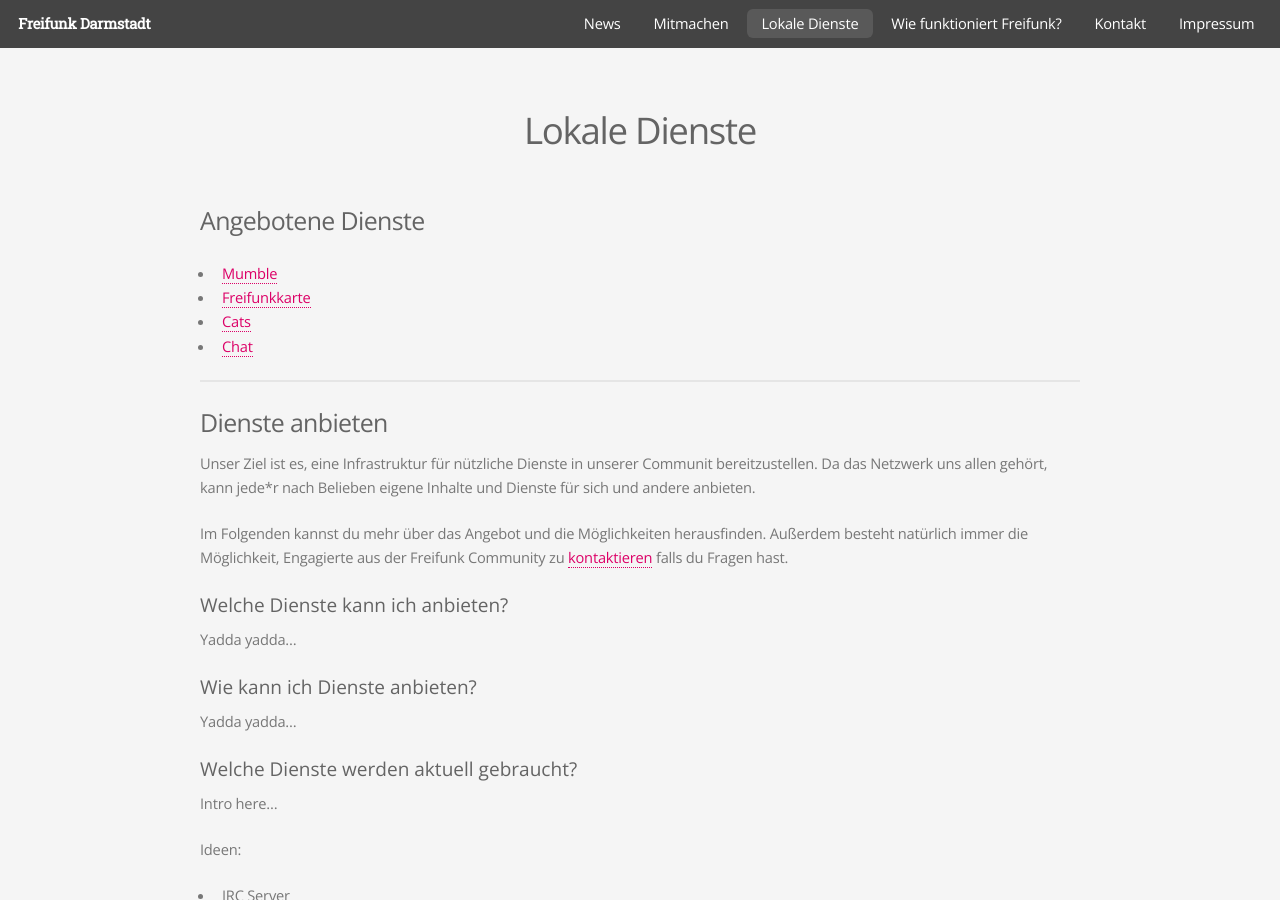
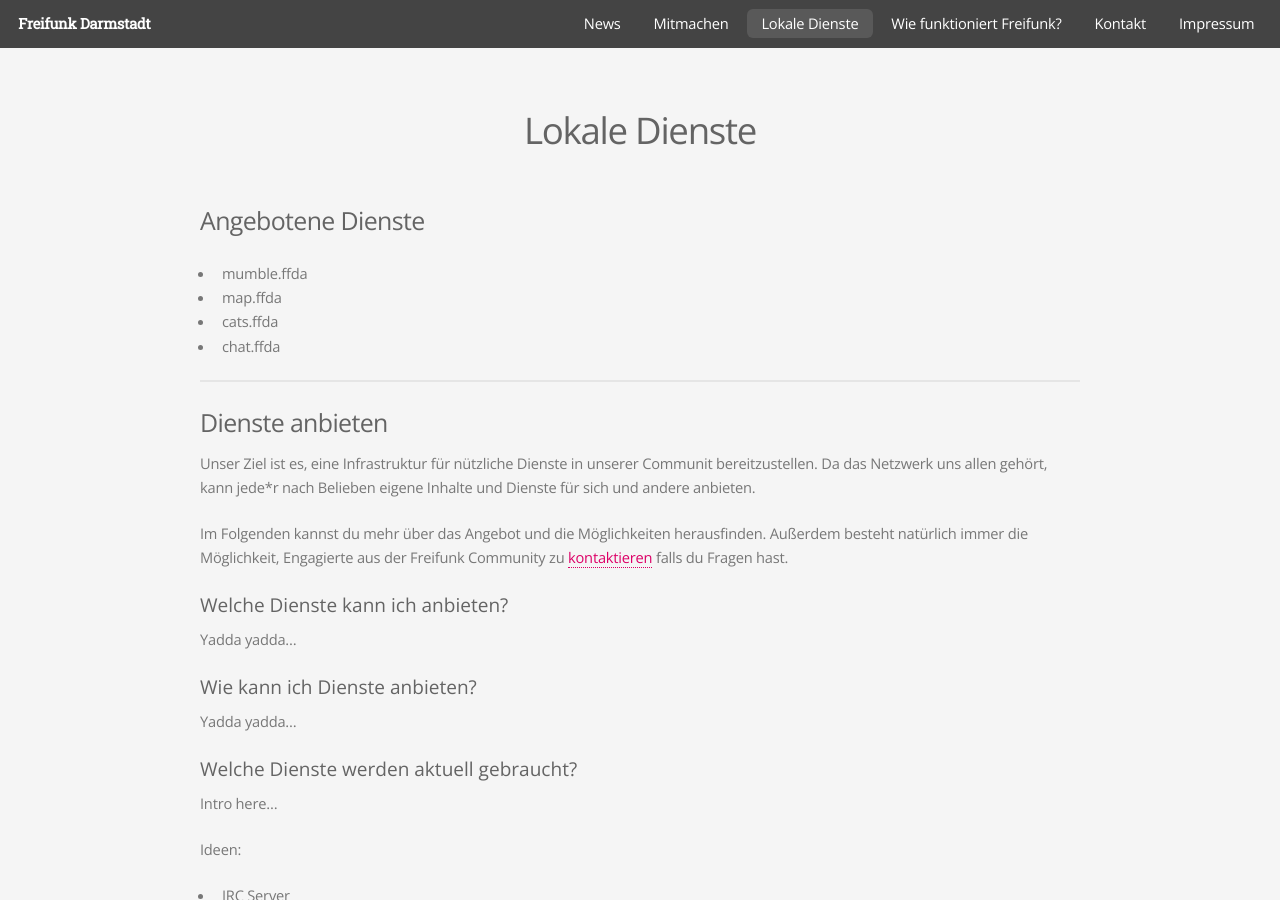
Before and after one commit to mdrenger/darmstadt.freifunk.net, a Jekyll site: the page built from pages/lokale-dienste.md, in a window 1280 px wide and 900 px high. Built offline with Jekyll 4.4.1, drawn with Linux system fonts in a browser that asks for light colours.

Commit message:
removed service subpages

```diff
--- a/pages/lokale-dienste.md
+++ b/pages/lokale-dienste.md
@@ -12,10 +12,10 @@
 
 ### Angebotene Dienste
 
-* [Mumble](/lokale-dienste/mumble/)
-* [Freifunkkarte](/lokale-dienste/karte)
-* [Cats](/lokale-dienste/cats/)
-* [Chat](/lokale-dienste/chat/)
+* mumble.ffda
+* map.ffda
+* cats.ffda
+* chat.ffda
 
 * * *
 
```
